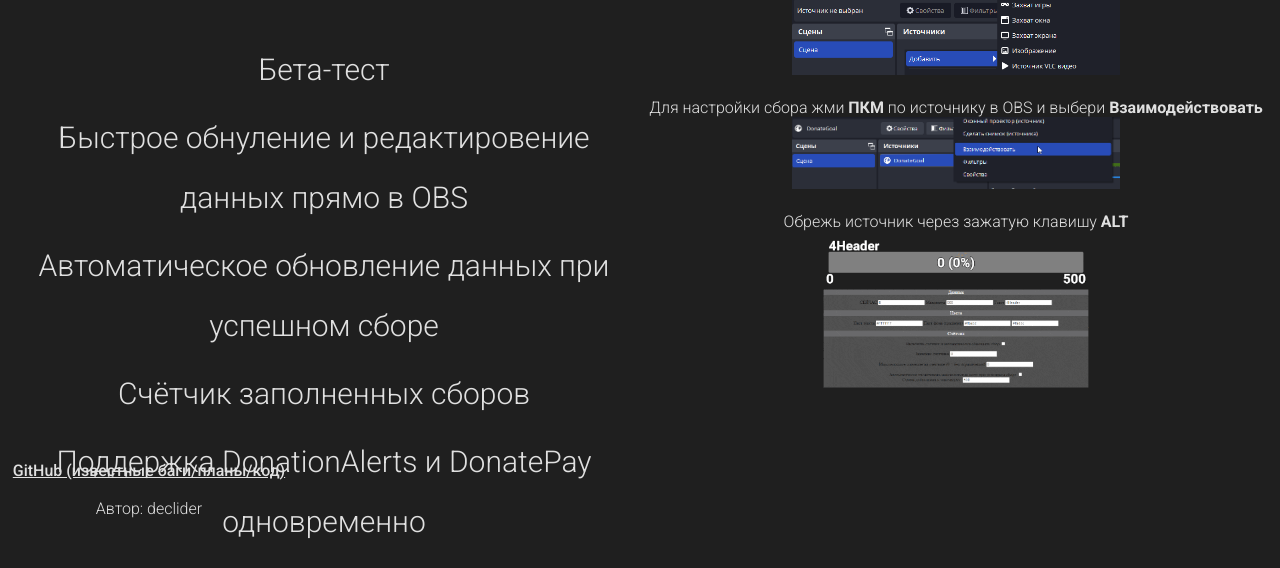
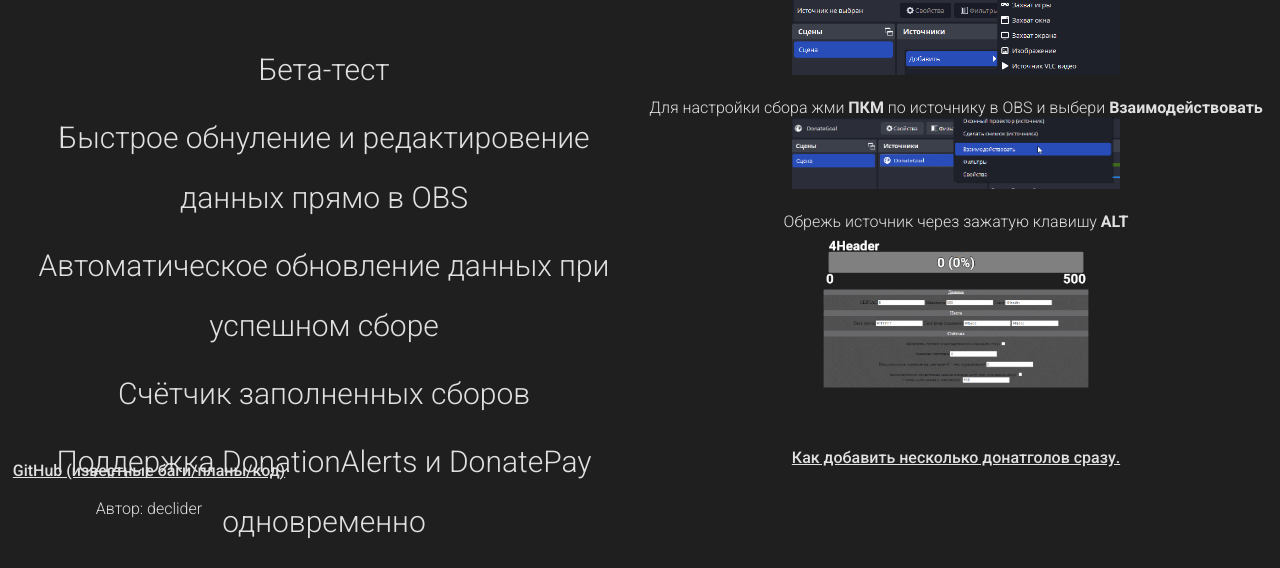
Before and after one commit to declider/donategoal, a plain HTML site: page index.html in a window 1280 px wide. Shown: the part 274-842 px from the top of the page. Drawn offline with Linux system fonts and the light colour scheme.

Commit message:
Update index.html

```diff
--- a/index.html
+++ b/index.html
@@ -49,6 +49,9 @@
         Обрежь источник через зажатую клавишу <strong>ALT</strong><br>
         <img src="https://raw.githubusercontent.com/declider/donategoal/main/images/crop.gif" width="44%">
 
+        <br><br><br>
+        <a href="https://github.com/declider/donategoal/blob/main/wid.md">Как добавить несколько донатголов сразу.</a>
+
     </div>
     <div style="position: absolute; left: 1%; bottom: 1%;">
         <a href="https://github.com/declider/donategoal">GitHub (известные баги/планы/код)</a>
```
